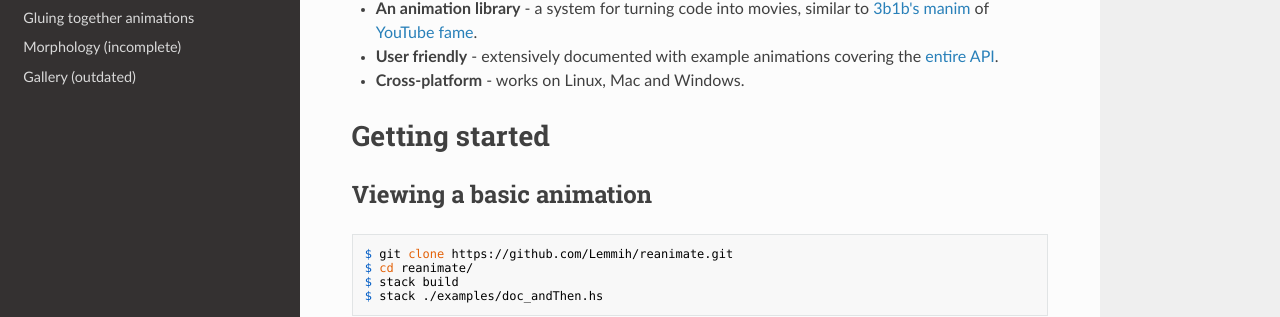
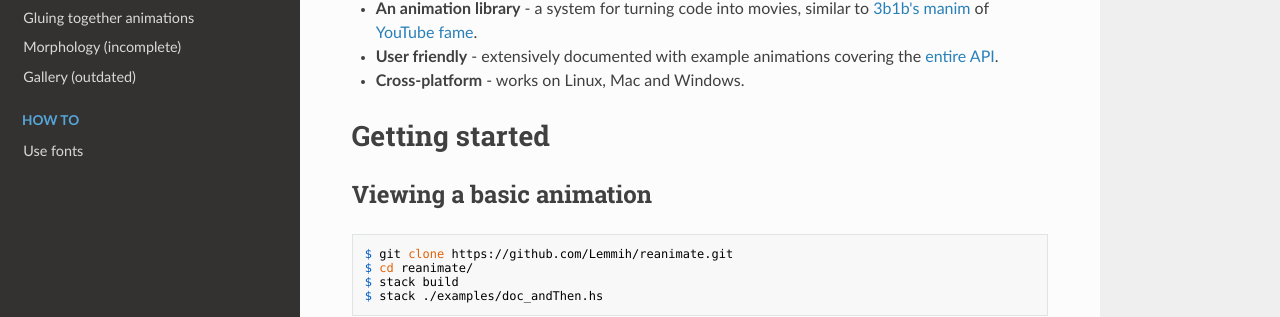
Before and after one commit to reanimate/reanimate, an MkDocs documentation site: the page built from docs/index.md, in a window 1280 px wide. Shown: the part 163-480 px from the top of the page. Built offline with MkDocs 1.6.1, drawn with Linux system fonts in a browser that asks for light colours; nearby versions of some CDN libraries.

Commit message:
First stab at howto 'use fonts'

```diff
--- a/mkdocs.yml
+++ b/mkdocs.yml
@@ -15,3 +15,5 @@ nav:
   - Gluing together animations: glue_tut.md
   - Morphology (incomplete): morphology.md
   - Gallery (outdated): gallery.md
+  - How to:
+    - Use fonts: fonts.md
```
Also changed, not shown: docs/fonts.md (added, +3 -0 lines), 2 other files.
